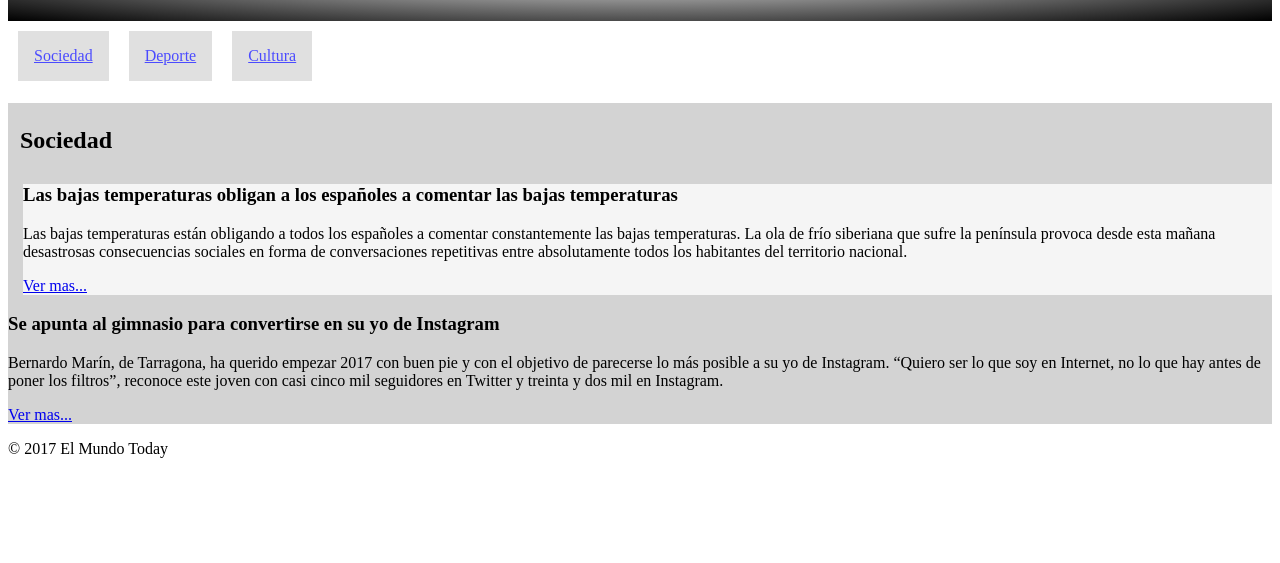
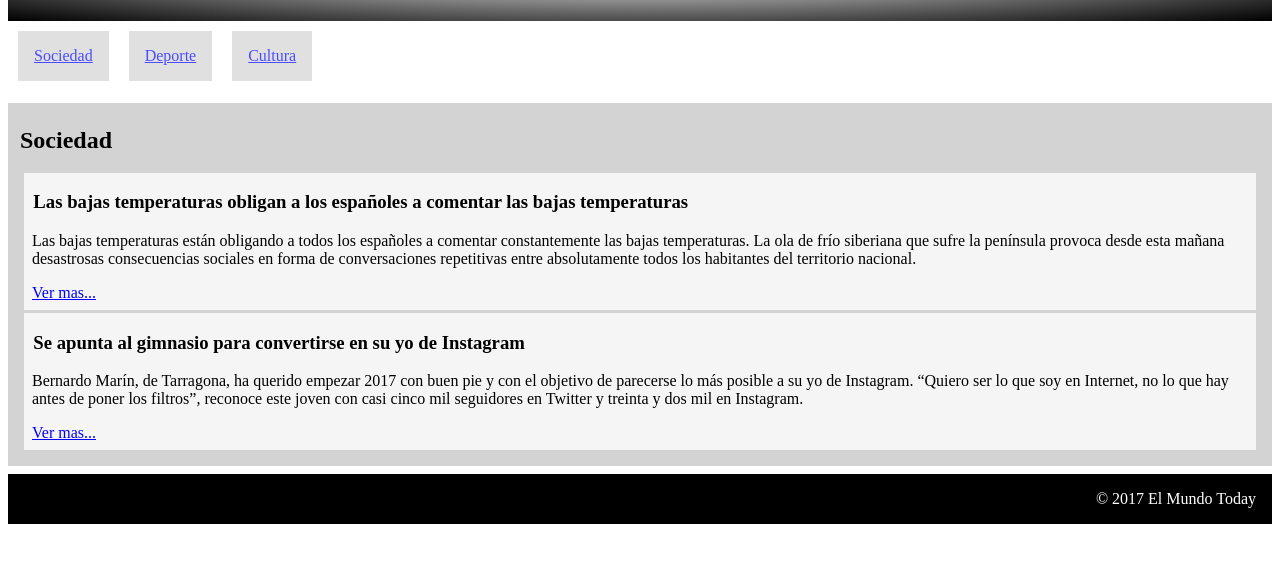
Before and after one commit to imdaano/Exercises-CSS-Liceo, a plain HTML site: page Ejercicio-2/index.html in a window 1280 px wide. Shown: the part 99-662 px from the top of the page. Drawn offline with Linux system fonts and the light colour scheme.

Commit message:
FEAT add new code to styles.css ejercicio-2

```diff
--- a/Ejercicio-2/index.html
+++ b/Ejercicio-2/index.html
@@ -26,14 +26,14 @@
                 <h3>Las bajas temperaturas obligan a los españoles a comentar las bajas temperaturas</h3>
 
                 <p>Las bajas temperaturas están obligando a todos los españoles a comentar constantemente las bajas temperaturas. La ola de frío siberiana que sufre la península provoca desde esta mañana desastrosas consecuencias sociales en forma de conversaciones repetitivas entre absolutamente todos los habitantes del territorio nacional.</p>
-                <a href="https://www.elmundotoday.com/2017/01/las-bajas-temperaturas-obligan-a-los-espanoles-a-comentar-las-bajas-temperaturas/">Ver mas...</a>
+                <a class="link-see-more" href="https://www.elmundotoday.com/2017/01/las-bajas-temperaturas-obligan-a-los-espanoles-a-comentar-las-bajas-temperaturas/">Ver mas...</a>
            </div>
 
             <div class="second-main-div">
                 <h3>Se apunta al gimnasio para convertirse en su yo de Instagram
                 </h3>
                 <p>Bernardo Marín, de Tarragona, ha querido empezar 2017 con buen pie y con el objetivo de parecerse lo más posible a su yo de Instagram. “Quiero ser lo que soy en Internet, no lo que hay antes de poner los filtros”, reconoce este joven con casi cinco mil seguidores en Twitter y treinta y dos mil en Instagram.</p>
-                <a href="https://www.elmundotoday.com/2017/01/las-bajas-temperaturas-obligan-a-los-espanoles-a-comentar-las-bajas-temperaturas/">Ver mas...</a>
+                <a class="link-see-more" href="https://www.elmundotoday.com/2017/01/las-bajas-temperaturas-obligan-a-los-espanoles-a-comentar-las-bajas-temperaturas/">Ver mas...</a>
 
             </div>
         </div>
--- a/Ejercicio-2/styles.css
+++ b/Ejercicio-2/styles.css
@@ -32,6 +32,7 @@ nav li a {
 
 .main-div{
     background-color: lightgray;
+    padding-bottom: 1em;
 }
 
 h2 {
@@ -41,6 +42,53 @@ h2 {
 
 .first-main-div{
     background-color: whitesmoke;
-    margin-left: 15px;
-    margin-top: 30px;
+    margin-left: 1em;
+    margin-right: 1em;
 }
+.first-main-div h3 {
+    padding-top: 1em;
+    margin-left: 0.5em;
+}
+
+.first-main-div p{
+    margin-left: 0.5em;
+    margin-right: 0.5em;
+}
+
+.second-main-div{
+    background-color: whitesmoke;
+    margin-left: 1em;
+    margin-right: 1em;
+    margin-top: -1em;
+}
+.second-main-div h3 {
+    padding-top: 1em;
+    margin-left: 0.5em;
+}
+
+.second-main-div p{
+    margin-left: 0.5em;
+    margin-right: 0.5em;
+}
+
+.link-see-more {
+    margin-left: 0.5em;
+    padding-bottom: 0.5em;
+    display: inline-block;
+}
+
+a {
+    color: blue;
+}
+
+footer{
+    background-color: black;
+    color: white;
+    display: flex;
+    justify-content: right;
+    margin-top: 0.5em;
+}
+
+footer p {
+    margin-right: 1em;
+}
```
